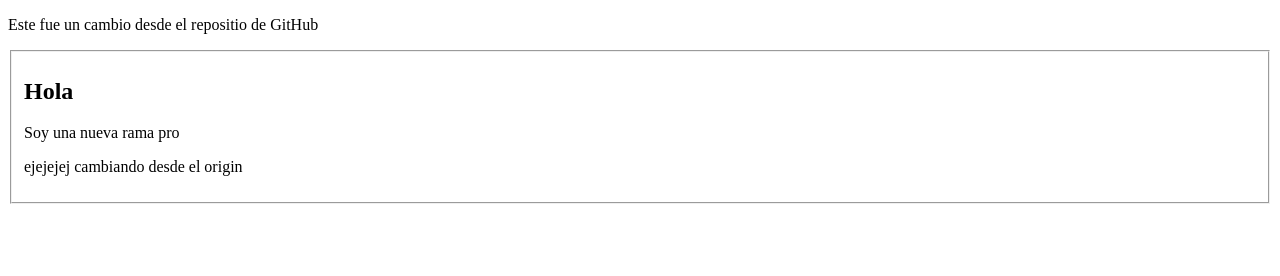
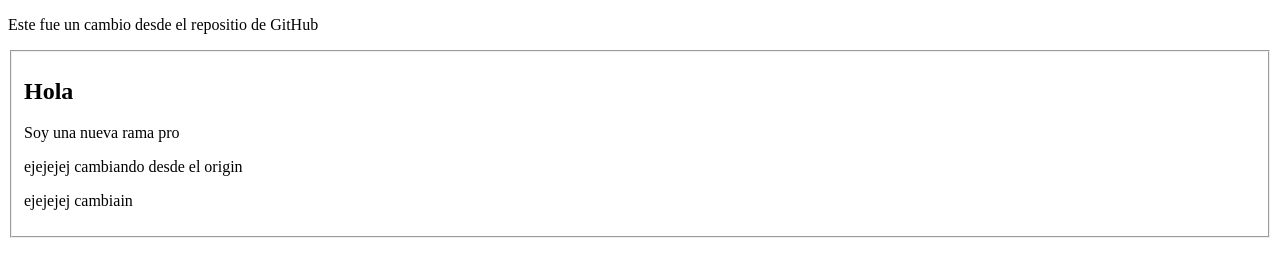
Before and after one commit to Pablosarisnicolas/test, a plain HTML site: page index.html in a window 1280 px wide. Drawn offline with Linux system fonts and the light colour scheme.

Commit message:
Update index.html

```diff
--- a/index.html
+++ b/index.html
@@ -14,6 +14,7 @@
                 <h1>Hola</h1>
                 <p>Soy una nueva rama pro</p>
                 <p>ejejejej cambiando  desde el origin</p>
+                <p>ejejejej cambiain</p>
             </aside>
         </fieldset>
     </table>
```
